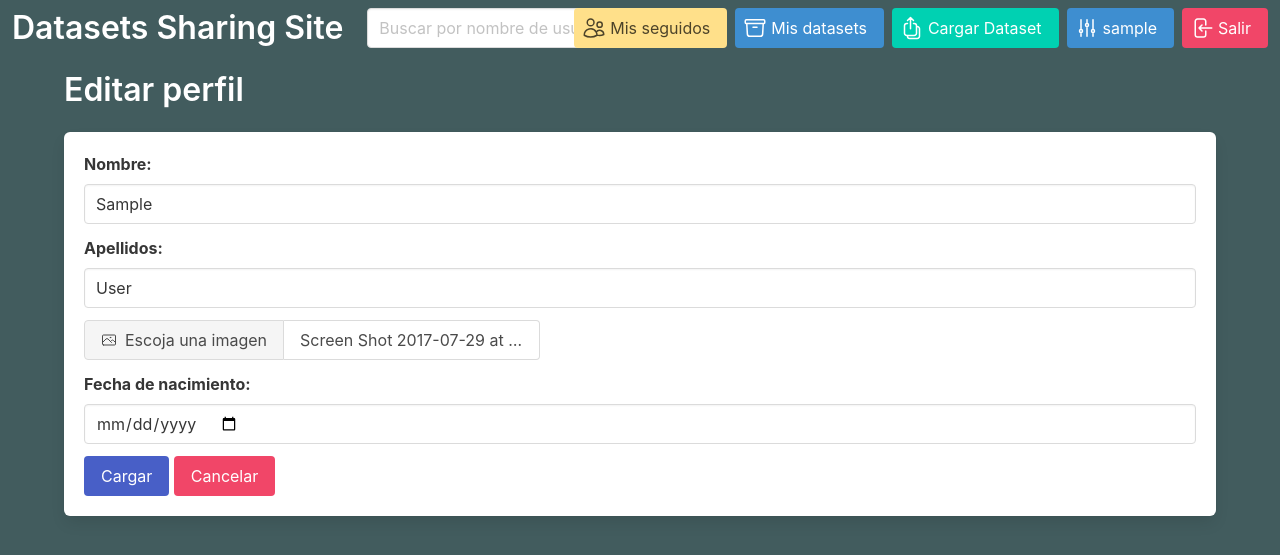
After one commit to dieratec/tarea1-bd2, a Django app: page /accounts/profile/1/ in a window 1280 px wide. The commit adds this page. Shown: the top 555 px of the page. Run offline with Django 4.2, Linux system fonts and the light colour scheme; the visitor is signed in with stand-in values (Sample User, id 1); data comes from the database, SQL or seed files in the repository; parts of the project's set-up code (start-up, migrations or seed data) failed here and were passed over.

Commit message:
Capacidad de editar el perfil

```diff
--- a/core/forms.py
+++ b/core/forms.py
@@ -10,7 +10,7 @@ class RegistrationForm(UserCreationForm):
         model = User
         fields = ("username", )
         widgets = {
-            'username': forms.Textarea(attrs={'class': 'input'})
+            'username': forms.TextInput(attrs={'class': 'input'})
         }
 
 
@@ -18,4 +18,10 @@ class UpdateProfileForm(UserChangeForm):
 
     class Meta:
         model = User
-        fields = ("username", )
+        fields = ("first_name", "last_name", "photo", "birthdate")
+        widgets = {
+            'first_name': forms.TextInput(attrs={'class': 'input'}),
+            'last_name': forms.TextInput(attrs={'class': 'input'}),
+            'photo': forms.FileInput(attrs={'class': 'file-input'}),
+            'birthdate': forms.DateInput(attrs={'class': 'input', 'type': 'date'}, format="%Y-%m-%d"),
+        }
--- a/core/urls.py
+++ b/core/urls.py
@@ -7,4 +7,5 @@ urlpatterns = [
     path("user/<int:pk>/", views.UserDetailView.as_view(), name="user-details"),
     path("follow/<int:user_id>/", views.follow_user, name="follow-user"),
     path("unfollow/<int:user_id>/", views.unfollow_user, name="unfollow-user"),
+    path("profile/<int:pk>/", views.UpdateUserProfileView.as_view(), name="update-profile"),
 ]
--- a/core/views.py
+++ b/core/views.py
@@ -3,10 +3,12 @@ from base64 import b64encode
 
 from django.shortcuts import redirect
 from django.urls import reverse_lazy
-from django.views.generic.edit import CreateView
+from django.views.generic.edit import CreateView, UpdateView
 from django.views.generic.detail import DetailView
+from django.contrib.auth.decorators import login_required
+from django.contrib.auth.mixins import LoginRequiredMixin, UserPassesTestMixin
 
-from .forms import RegistrationForm
+from .forms import RegistrationForm, UpdateProfileForm
 from . import models
 
 from ravendb import DocumentStore
@@ -26,7 +28,7 @@ class SignUpView(CreateView):
     template_name = "registration/signup.html"
 
 
-class UserDetailView(DetailView):
+class UserDetailView(LoginRequiredMixin, DetailView):
 
     model = models.User
     template_name = 'users/user-details.html'
@@ -55,6 +57,7 @@ class UserDetailView(DetailView):
         return context
 
 
+@login_required
 def follow_user(request, user_id):
     collection = client.followers_db
 
@@ -75,6 +78,7 @@ def follow_user(request, user_id):
     return redirect('user-details', user_id)
 
 
+@login_required
 def unfollow_user(request, user_id):
     collection = client.followers_db
 
@@ -87,3 +91,13 @@ def unfollow_user(request, user_id):
         collection.followers.update_one({'belongs_to': request.user.pk}, {"$set": follower_list}, upsert=False)
 
     return redirect('user-details', user_id)
+
+
+class UpdateUserProfileView(LoginRequiredMixin, UserPassesTestMixin, UpdateView):
+    model = models.User
+    form_class = UpdateProfileForm
+    template_name = 'users/user-profile.html'
+    success_url = '/'
+
+    def test_func(self):
+        return self.get_object().pk == self.request.user.pk
--- a/datasetman/views.py
+++ b/datasetman/views.py
@@ -8,6 +8,7 @@ from django.shortcuts import redirect
 from django.views.generic.base import TemplateView
 from django.views.generic.edit import FormView
 from django.contrib.auth.mixins import LoginRequiredMixin
+from django.contrib.auth.decorators import login_required
 from django.http import HttpResponse
 
 from ravendb import DocumentStore
@@ -130,6 +131,7 @@ class DatasetDetailView(LoginRequiredMixin, TemplateView):
         return context
 
 
+@login_required
 def download_dataset(request, dataset_id):
     response = HttpResponse(content_type='application/zip')
     zip_filename = f"{dataset_id}"
@@ -175,6 +177,7 @@ def download_dataset(request, dataset_id):
     return response
 
 
+@login_required
 def clone_dataset(request, dataset_id):
 
     with store.open_session() as session:
@@ -205,6 +208,7 @@ def clone_dataset(request, dataset_id):
     return redirect('home')
 
 
+@login_required
 def comment_dataset(request, dataset_id):
 
     if (len(request.POST.get("content")) > 0):
@@ -218,6 +222,7 @@ def comment_dataset(request, dataset_id):
     return redirect('detail-dataset', dataset_id)
 
 
+@login_required
 def reply_comment(request, comment_id):
 
     comment = models.Comment.nodes.get(uid=comment_id)
--- a/templates/base.html
+++ b/templates/base.html
@@ -38,6 +38,7 @@
         </div>
         <div class="navbar-end">
             <div class="navbar-item">
+                <div class="buttons">
                     <a href="{% url 'home' %}?following=True" class="button is-warning">
                         <span class="icon">
                             <svg xmlns="http://www.w3.org/2000/svg" fill="none" viewBox="0 0 24 24" stroke-width="1.5" stroke="currentColor" class="w-6 h-6">
@@ -48,8 +49,6 @@
                             Mis seguidos
                         </span>
                     </a>
-            </div>
-            <div class="navbar-item">
                     <a href="{% url 'home' %}?user_id={{ user.pk }}" class="button is-info">
                         <span class="icon">
                             <svg xmlns="http://www.w3.org/2000/svg" fill="none" viewBox="0 0 24 24" stroke-width="1.5" stroke="currentColor" class="w-6 h-6">
@@ -60,8 +59,6 @@
                             Mis datasets
                         </span>
                     </a>
-            </div>
-            <div class="navbar-item">
                     <a href="{% url 'upload-dataset' %}" class="button is-primary">
                         <span class="icon">
                             <svg xmlns="http://www.w3.org/2000/svg" fill="none" viewBox="0 0 24 24" stroke-width="1.5" stroke="currentColor" class="w-6 h-6">
@@ -70,12 +67,16 @@
                         </span>
                         <span>Cargar Dataset</span>
                     </a>
-            </div>
-            <div class="navbar-item">
+                    <a href="{% url 'update-profile' user.pk %}" class="button is-info">
+                        <span class="icon">
+                            <svg xmlns="http://www.w3.org/2000/svg" fill="none" viewBox="0 0 24 24" stroke-width="1.5" stroke="currentColor" class="w-6 h-6">
+                                <path stroke-linecap="round" stroke-linejoin="round" d="M6 13.5V3.75m0 9.75a1.5 1.5 0 010 3m0-3a1.5 1.5 0 000 3m0 3.75V16.5m12-3V3.75m0 9.75a1.5 1.5 0 010 3m0-3a1.5 1.5 0 000 3m0 3.75V16.5m-6-9V3.75m0 3.75a1.5 1.5 0 010 3m0-3a1.5 1.5 0 000 3m0 9.75V10.5" />
+                              </svg>
+                        </span>
+                        <span>
                             {{ user.username }}
-            </div>
-            <div class="navbar-item">
-                <p>
+                        </span>
+                    </a>
                     <a class="button is-danger" href="{% url 'logout' %}">
                         <span class="icon">
                             <svg xmlns="http://www.w3.org/2000/svg" fill="none" viewBox="0 0 24 24" stroke-width="1.5" stroke="currentColor" class="w-6 h-6">
@@ -84,7 +85,7 @@
                         </span>
                         <span>Salir</span>
                     </a>
-                </p>
+                </div>
             </div>
         </div>
     </nav>
--- a/templates/users/user-details.html
+++ b/templates/users/user-details.html
@@ -15,7 +15,7 @@
             <div class="media-left">
                 {% if object.photo %}
                     <figure class="image is-64x64">
-                        <img src="{{ object.photo }}" class="is-rounded">
+                        <img src="{% get_media_prefix %}{{ object.photo }}" class="is-rounded">
                     </figure>
                 {% else %}
                 <figure class="image is-64x64">
--- /dev/null
+++ b/templates/users/user-profile.html
@@ -0,0 +1,60 @@
+{% extends "base.html" %}
+{% load static %}
+{% load dataset_filters %}
+
+{% block title %}Actualizar perfil{% endblock %}
+
+{% block content %}
+<div class="block">
+    <h1 class="title">Editar perfil</h1>
+</div>
+
+<div class="box block">
+    <form method="post" enctype="multipart/form-data">
+        {% csrf_token %}
+        <div class="field">
+            <label for="{{ form.first_name.id_for_label }}" class="label">Nombre:</label>
+            <div class="control">
+                {{ form.first_name }}
+            </div>
+        </div>
+        <div class="field">
+            <label for="{{ form.last_name.id_for_label }}" class="label">Apellidos:</label>
+            <div class="control">
+                {{ form.last_name }}
+            </div>
+        </div>
+        <div class="field">
+            <div class="control">
+                <div class="file has-name">
+                    <label class="file-label">
+                    {{ form.photo }}
+                        <span class="file-cta">
+                            <span class="file-icon">
+                                <svg xmlns="http://www.w3.org/2000/svg" fill="none" viewBox="0 0 24 24" stroke-width="1.5" stroke="currentColor" class="w-6 h-6">
+                                    <path stroke-linecap="round" stroke-linejoin="round" d="M2.25 15.75l5.159-5.159a2.25 2.25 0 013.182 0l5.159 5.159m-1.5-1.5l1.409-1.409a2.25 2.25 0 013.182 0l2.909 2.909m-18 3.75h16.5a1.5 1.5 0 001.5-1.5V6a1.5 1.5 0 00-1.5-1.5H3.75A1.5 1.5 0 002.25 6v12a1.5 1.5 0 001.5 1.5zm10.5-11.25h.008v.008h-.008V8.25zm.375 0a.375.375 0 11-.75 0 .375.375 0 01.75 0z" />
+                                </svg>
+                            </span>
+                            <span class="file-label">
+                                Escoja una imagen
+                            </span>
+                        </span>
+                        <span class="file-name">
+                            Screen Shot 2017-07-29 at 15.54.25.png
+                        </span>
+                    </label>
+                </div>
+            </div>
+        </div>
+        <div class="field">
+            <div class="control">
+                <label for="{{ form.birthdate.id_for_label }}" class="label">Fecha de nacimiento:</label>
+                {{ form.birthdate }}
+            </div>
+        </div>
+        <button class="button is-link" type="submit">Cargar</button>
+        <a href="{% url 'home' %}" class="button is-danger">Cancelar</a>
+    </form>
+</div>
+
+{% endblock %}
```
Also changed, not shown: templates/datasets/detail-dataset.html (+4 -4 lines). Lines whose indentation alone changed are shown as unchanged.
